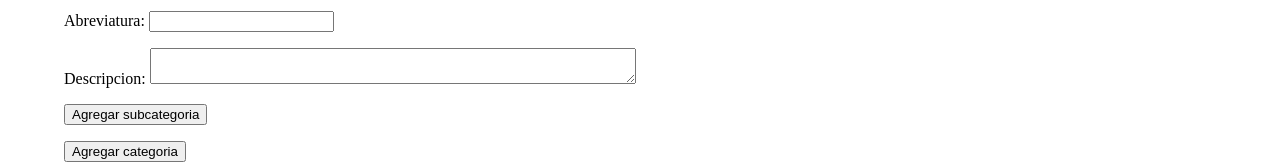
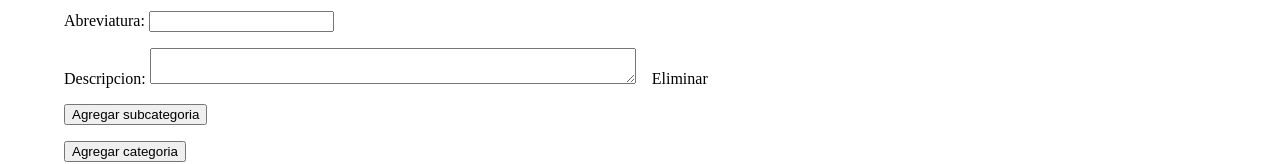
Before and after one commit to INILUCR/inlexpo-frontend, an Angular app: page /agregar-diccionario in a window 1280 px wide. Both pictures are taken after typing "Sample", "Sample", "Sample" into the empty fields and a click on the button "Agregar categoria". Shown: the part 332-496 px from the top of the page. Built offline with nearby package versions, Linux system fonts and the light colour scheme.

Commit message:
Feat:
Eliminar elementos de lista en el form

```diff
--- a/src/features/agregar-diccionario/agregar-diccionario/agregar-diccionario.component.html
+++ b/src/features/agregar-diccionario/agregar-diccionario/agregar-diccionario.component.html
@@ -33,7 +33,7 @@
 
   <!-- Iteramos por cada categoria que se va agregando -->
   <div formArrayName="catGramaticales"
-    *ngFor="let catGramatical of getCatGramaticales().controls; index as i;">
+    *ngFor="let catGramatical of getCatGramaticales().controls; index as index;">
 
     <h3>Categoria gramatical</h3>
 
@@ -57,11 +57,13 @@
           Descripcion:
           <textarea formControlName="descripcion"></textarea>
         </label>
+
+        <a type="button" (click)="deleteCatGramatical(index)">Eliminar</a>
       </p>
 
       <!-- Iteramos por las subcategorias gramaticales -->
       <div formArrayName="subGramaticales"
-        *ngFor="let subGramatical of getSubGramaticales(catGramatical).controls; index as i;">
+        *ngFor="let subGramatical of getSubGramaticales(catGramatical).controls; index as index2;">
 
         <h4>Subcategoria gramatical</h4>
 
@@ -85,6 +87,8 @@
               Descripcion:
               <textarea formControlName="descripcion"></textarea>
             </label>
+
+            <a type="button" (click)="deleteSubGramatical(catGramatical, index2)">Eliminar</a>
           </p>
         </div>
       </div>
--- a/src/features/agregar-diccionario/agregar-diccionario/agregar-diccionario.component.sass
+++ b/src/features/agregar-diccionario/agregar-diccionario/agregar-diccionario.component.sass
@@ -18,3 +18,8 @@ textarea
   // Container style
   width: 50%
   max-width: 30rem
+
+a
+  // Container style
+  margin-left: 1rem
+  cursor: pointer
--- a/src/features/agregar-diccionario/agregar-diccionario/agregar-diccionario.component.ts
+++ b/src/features/agregar-diccionario/agregar-diccionario/agregar-diccionario.component.ts
@@ -5,6 +5,7 @@ import { DiccionarioService } from 'src/core/services/diccionario.service';
 import { CatGramatical } from 'src/core/models/cat-gramatical';
 import { CatGramaticalService } from 'src/core/services/cat-gramatical.service';
 import { SubGramaticalService } from 'src/core/services/sub-gramatical.service';
+import { Router } from '@angular/router';
 
 @Component({
   selector: 'app-agregar-diccionario',
@@ -18,7 +19,8 @@ export class AgregarDiccionarioComponent implements OnInit {
   constructor(private formBuilder: FormBuilder,
               private diccionarioService: DiccionarioService,
               private catGramaticalService: CatGramaticalService,
-              private subGramaticalService: SubGramaticalService) {}
+              private subGramaticalService: SubGramaticalService,
+              private router: Router) {}
 
   ngOnInit() {
     // Creamos un form group que consta de tres partes
@@ -70,6 +72,12 @@ export class AgregarDiccionarioComponent implements OnInit {
     }));
   }
 
+  deleteCatGramatical(index: number) {
+    const catGramaticales = this.getCatGramaticales();
+
+    catGramaticales.removeAt(index);
+  }
+
   getSubGramaticales(catGramatical: FormGroup): FormArray {
     return catGramatical.get('subGramaticales') as FormArray;
   }
@@ -82,6 +90,12 @@ export class AgregarDiccionarioComponent implements OnInit {
       abreviatura: this.formBuilder.control(''),
       descripcion: this.formBuilder.control(''),
     }));
+  }
+
+  deleteSubGramatical(catGramatical: FormGroup, index: number) {
+    const subGramaticales = this.getSubGramaticales(catGramatical);
+
+    subGramaticales.removeAt(index);
   }
 
   /* ------ Metodos para administrar la informacion ------ */
@@ -131,11 +145,13 @@ export class AgregarDiccionarioComponent implements OnInit {
 
           subGramaticales.forEach(subGramatical => {
             this.subGramaticalService.crear(categoriaNueva.id, subGramatical).subscribe(subcategoriaNueva => {
-              console.log(subcategoriaNueva);
+              // No hacer nada
             });
           });
         });
       });
     });
+
+    this.router.navigate(['inicio']);
   }
 }
--- a/src/features/diccionario/agregar-articulo/agregar-articulo.component.html
+++ b/src/features/diccionario/agregar-articulo/agregar-articulo.component.html
@@ -19,7 +19,7 @@
 
   <!-- Iteramos por cada categoria que se va agregando -->
   <div formArrayName="acepciones"
-    *ngFor="let acepcion of getAcepciones().controls; index as i;">
+    *ngFor="let acepcion of getAcepciones().controls; index as index;">
 
     <h3>Acepción</h3>
 
@@ -46,6 +46,8 @@
           Definición:
           <textarea formControlName="definicion"></textarea>
         </label>
+
+        <a type="button" (click)="deleteAcepcion(index)">Eliminar</a>
       </p>
     </div>
   </div>
--- a/src/features/diccionario/agregar-articulo/agregar-articulo.component.sass
+++ b/src/features/diccionario/agregar-articulo/agregar-articulo.component.sass
@@ -14,3 +14,8 @@ textarea
   // Container style
   width: 50%
   max-width: 30rem
+
+a
+  // Container style
+  margin-left: 1rem
+  cursor: pointer
--- a/src/features/diccionario/agregar-articulo/agregar-articulo.component.ts
+++ b/src/features/diccionario/agregar-articulo/agregar-articulo.component.ts
@@ -61,6 +61,12 @@ export class AgregarArticuloComponent implements OnInit {
     }));
   }
 
+  deleteAcepcion(index: number) {
+    const acepciones = this.getAcepciones();
+
+    acepciones.removeAt(index);
+  }
+
   /* ----- Metodos para guardar en la base de datos ----- */
 
   onSubmit() {
@@ -75,9 +81,11 @@ export class AgregarArticuloComponent implements OnInit {
 
       acepciones.forEach(acepcion => {
         this.acepcionService.crear(articuloNuevo.id, acepcion['catGramaticalAsc'], acepcion).subscribe(acepcionNueva => {
-          this.router.navigate(['diccionario/' + diccionarioId]);
+          // No hace nada
         });
       });
     });
+
+    this.router.navigate(['diccionario/' + diccionarioId]);
   }
 }
```
